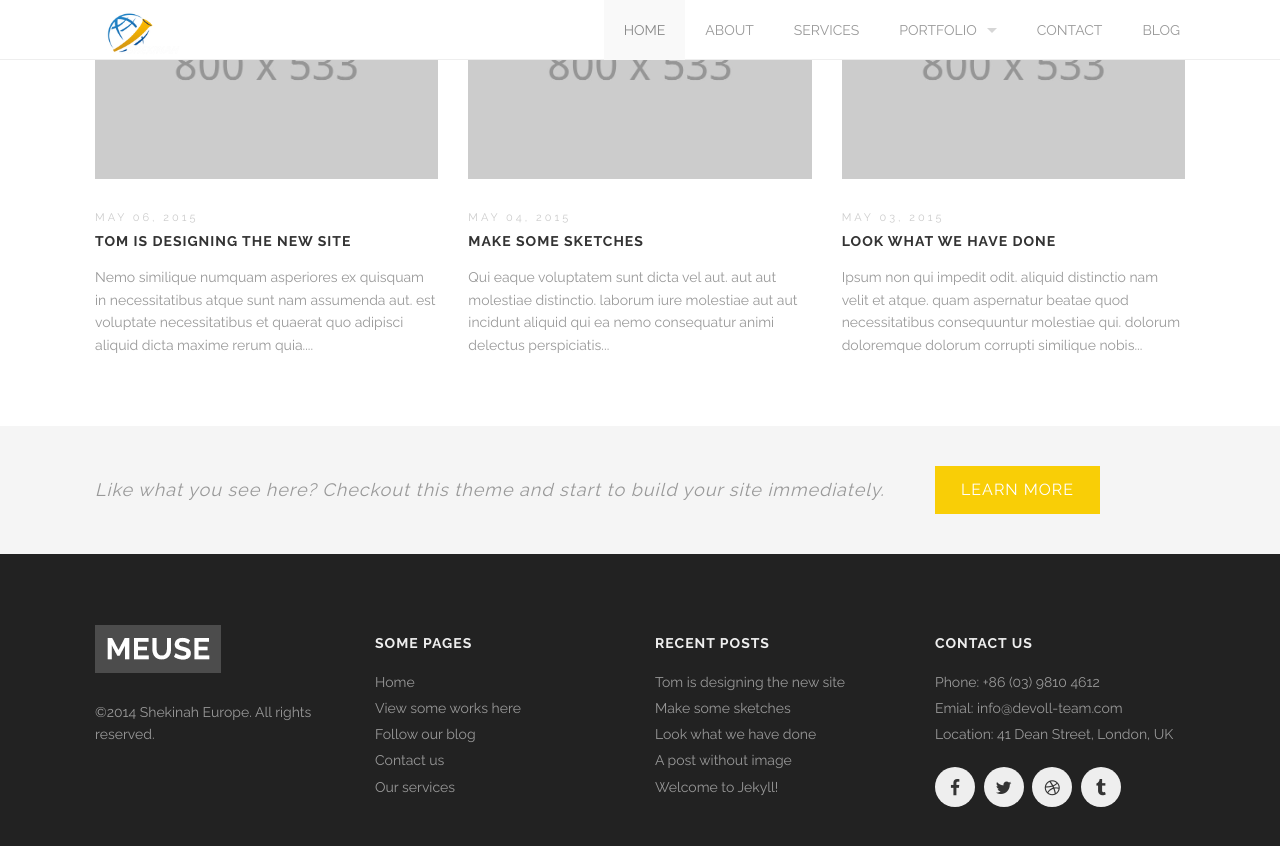
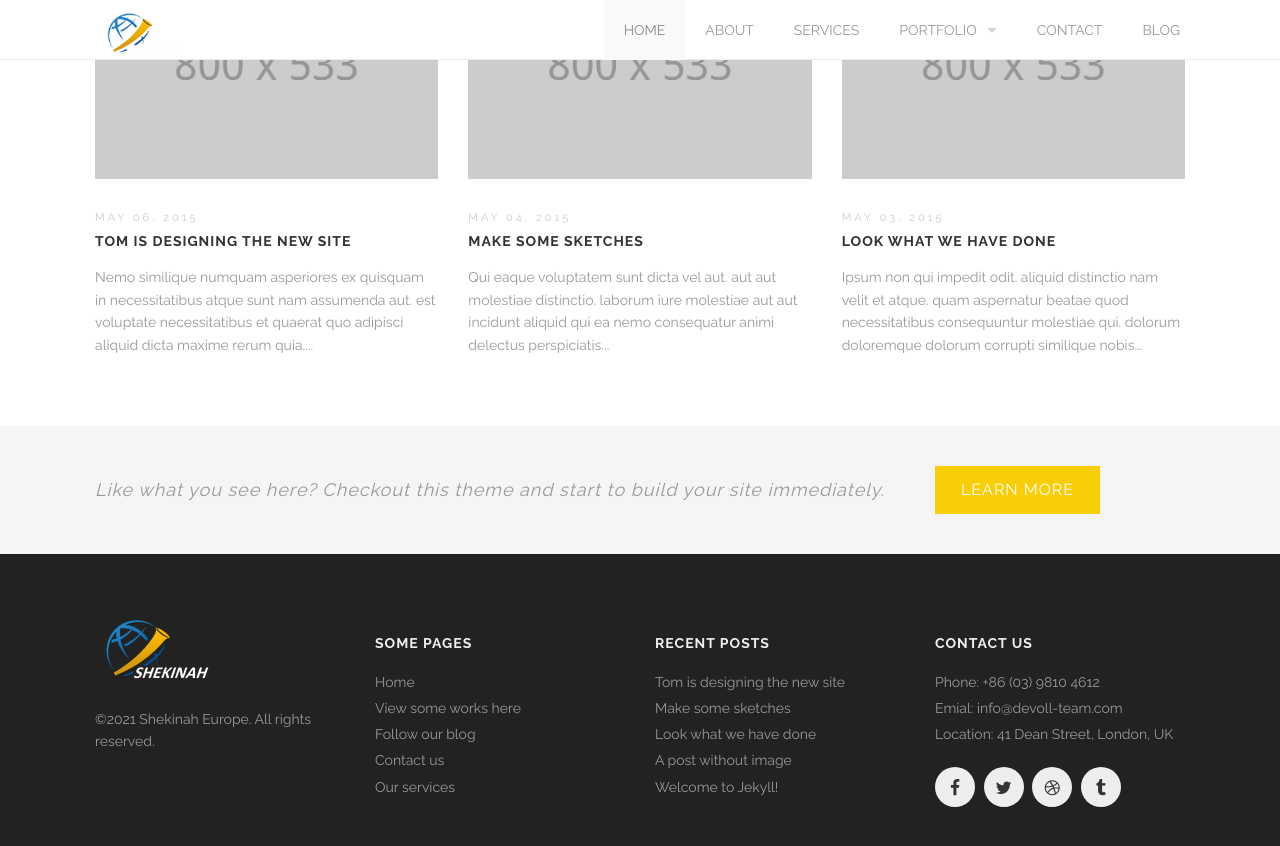
Before and after one commit to Shekinah-Europe/shekinaheurope.github.io, a Jekyll site: the page built from index.html, in a window 1280 px wide and 900 px high, scrolled down 2631 px. Shown: the top 846 px of the window. Built offline with Jekyll 4.4.1, drawn with Linux system fonts in a browser that asks for light colours; some of the changed text lies outside the part shown.

Commit message:
Modified Footer

```diff
--- a/_includes/footer.html
+++ b/_includes/footer.html
@@ -4,10 +4,10 @@
     <div class='large-3 medium-3 columns'>
       <h1>
         <a href='index.html'>
-          <img alt="" src="{{site.url}}/images/logo-grey.png" />
+          <img alt="" src="{{site.url}}/images/logo.png" />
         </a>
       </h1>
-      <p>©2014 {{site.title}}. All rights reserved.</p>
+      <p>©2021 {{site.title}}. All rights reserved.</p>
       <div class='spacing'></div>
       <div class='spacing'></div>
     </div>
--- a/index.html
+++ b/index.html
@@ -3,11 +3,11 @@ layout: default
 section_id: home
 slides:
   - bg: images/shekinah/slide_1.jpg
-    title: Catholic
-    tagline: Always for Chirst and His Church
+    title: Catholic Media
+    tagline: For Chirst and His Church
   - bg: images/shekinah/slide_2.jpg
     title: Media
-    tagline: Use Modern Media to Share the Gospel
+    tagline: We Use Modern Media to Share the Gospel
   - bg: images/shekinah/slide_3.jpg
     title: Tagline3
     tagline:
```
Also changed, not shown: 14 other files.
